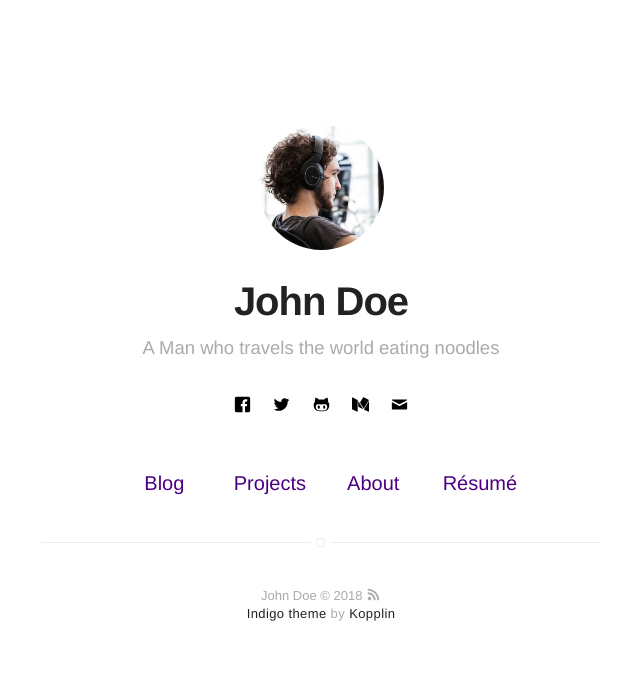
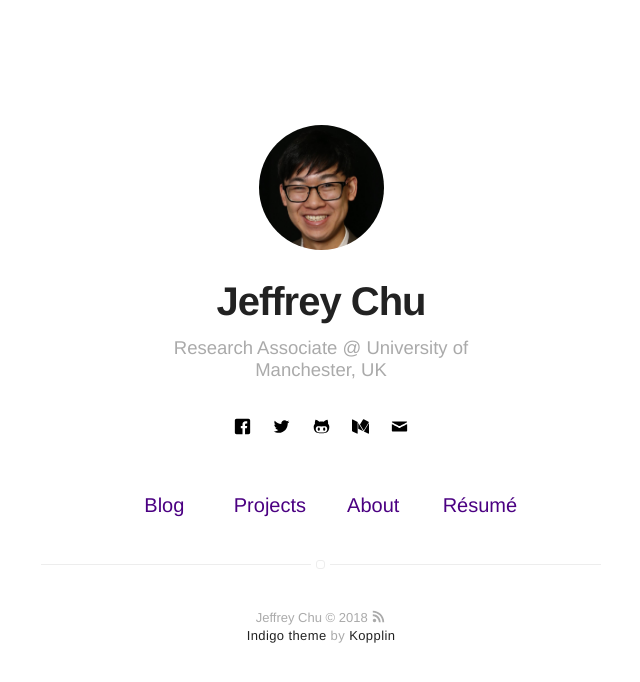
Before and after one commit to jeffrey-jchu/jeffrey-jchu.github.io, a Jekyll site: the page built from index.html, in a window 1280 px wide. Shown: the top 682 px of the page, without its empty margins (319-959 px from the left). Built offline with Jekyll 4.4.1, drawn with Linux system fonts in a browser that asks for light colours.

Commit message:
edit base info

```diff
--- a/_config.yml
+++ b/_config.yml
@@ -1,9 +1,9 @@
 # main text of home
-name: John Doe
-bio: A Man who travels the world eating noodles
+name: Jeffrey Chu
+bio: Research Associate @ University of Manchester, UK
 
 # twitter summary info
-description: A blog about technology and stuff related
+description: My personal blog
 
 # if it's an external image, update below for true
 # better with square images
@@ -13,10 +13,10 @@ picture: assets/images/profile.jpg
 # If you want to include your resume, set to true
 # and specify source (external or local).
 resume: true
-resume-external: true
-resume-url: https://google.com/?q=my+resume
+resume-external: false
+resume-url: assets/docs/cv.pdf
 
-url: https://koppl.in/indigo
+url: https://jeffrey-jchu.github.io
 # your url: http://USERNAME.github.io
 
 permalink: /:title/
@@ -50,21 +50,15 @@ github: mygithub
 medium: medium
 # vimeo: myvimeo
 # lanyrd: mylanyrd
-email: myemail@gmail.com
+email: jeffrey.chu@manchester.ac.uk
 
 authors:
     johndoe:
-        name: John Doe
-        bio: A Man who travels the world eating noodles
+        name: Jeffrey Chu
+        bio: Research Associate @ University of Manchester, UK
         external-image: false
         picture: assets/images/profile.jpg
-        twitter: johndoe
-    jamesfoster:
-        name: James Foster
-        bio: A Man who develops software with coffee
-        external-image: false
-        picture: assets/images/james.jpg
-        twitter: jamesfoster
+        twitter: iamthechuster
 
 # do you want a larger site? change the option below
 # options: [normal, large] | default: normal
```
Also changed, not shown: assets/images/profile.jpg.
